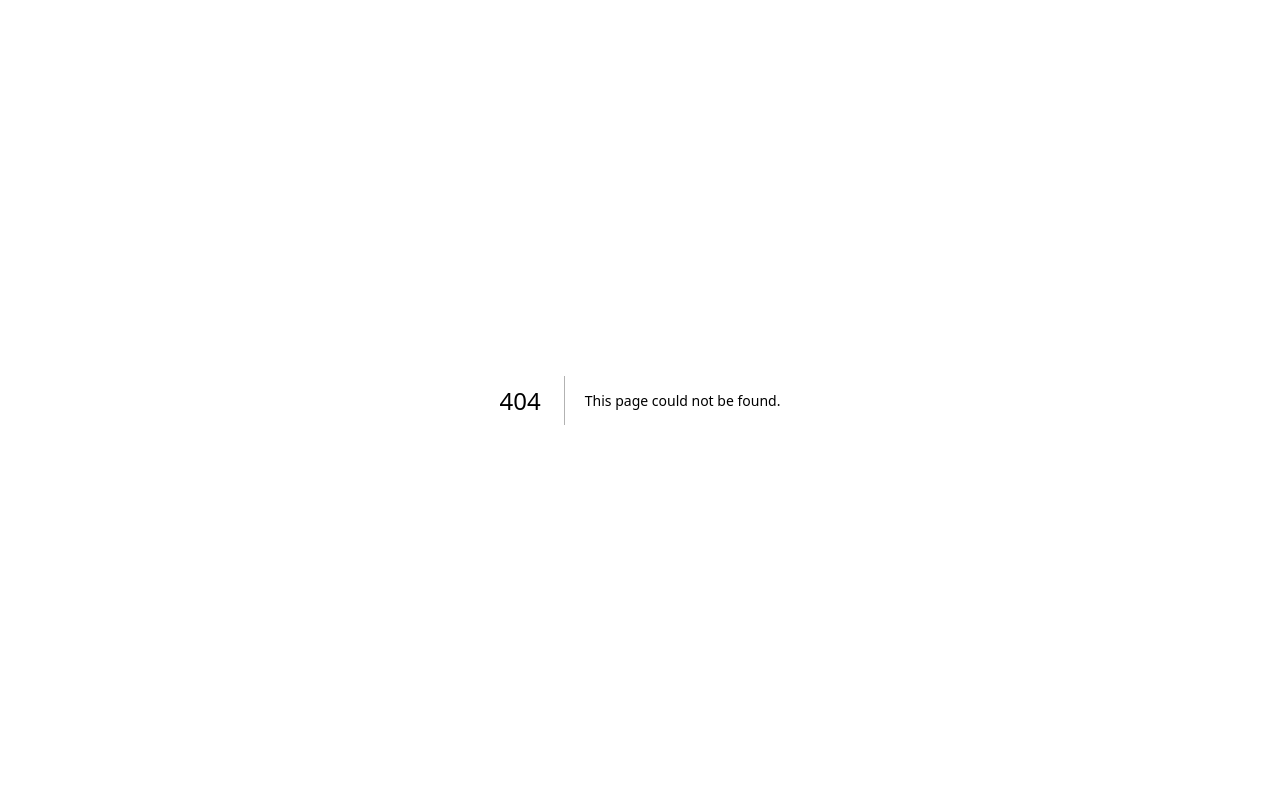
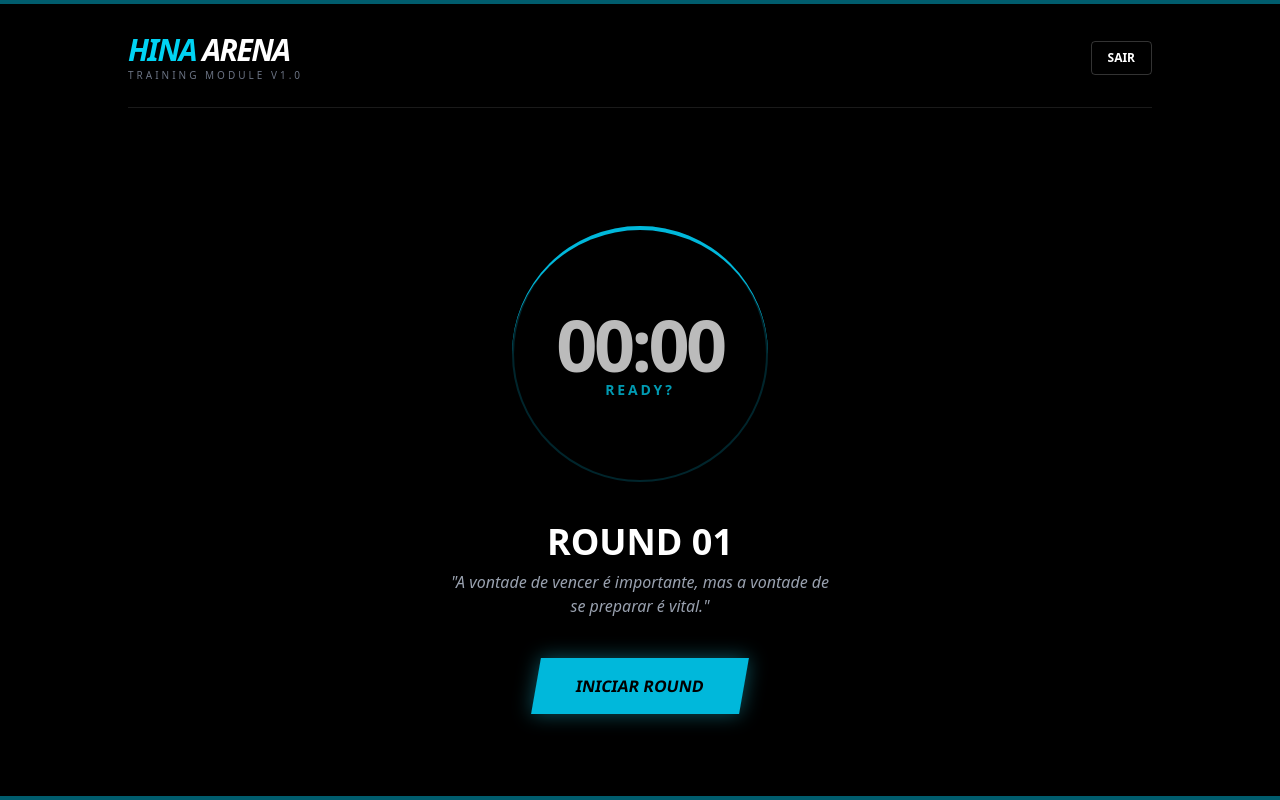
Before and after one commit to FelipeGdasilva/hina-landing-page, a Next.js app: page /treino in a window 1280 px wide. Before the commit this address had no page. Built offline with nearby package versions, Linux system fonts and the light colour scheme.

Commit message:
feat: implement useTimer custom hook and arena logic

```diff
--- /dev/null
+++ b/src/app/treino/page.tsx
@@ -0,0 +1,72 @@
+"use client";
+
+import Link from 'next/link';
+import { useTimer } from '../../hooks/useTimer';
+
+export default function TreinoPage() {
+  const { ativo, formatarTempo, alternarTimer } = useTimer();
+
+  return (
+    <main className="relative min-h-screen bg-black text-white flex flex-col items-center p-8 overflow-hidden">
+      {/* Detalhes de HUD nas bordas */}
+      <div className="absolute top-0 left-0 w-full h-1 bg-cyan-500 opacity-50"></div>
+      <div className="absolute bottom-0 left-0 w-full h-1 bg-cyan-500 opacity-50"></div>
+
+      {/* Cabeçalho */}
+      <header className="w-full max-w-5xl flex justify-between items-center mb-16 border-b border-white/10 pb-6 z-10">
+        <div>
+          <h1 className="text-3xl font-black italic tracking-tighter text-cyan-400">
+            HINA <span className="text-white">ARENA</span>
+          </h1>
+          <p className="text-[10px] text-gray-500 uppercase tracking-[0.3em]">Training Module v1.0</p>
+        </div>
+
+        <div className="flex gap-8 text-right">
+          <Link href="/">
+            <button className="text-xs border border-white/20 hover:bg-white/10 px-4 py-2 rounded-sm transition-all uppercase font-bold text-white">
+              Sair
+            </button>
+          </Link>
+        </div>
+      </header>
+
+      {/* Cronômetro Central */}
+      <section className="relative z-10 flex-1 flex flex-col items-center justify-center">
+        <div className="relative w-64 h-64 mb-10 flex items-center justify-center">
+          <div className="absolute inset-0 border-2 border-cyan-500/20 rounded-full"></div>
+          <div className={`absolute inset-0 border-t-4 border-cyan-500 rounded-full ${ativo ? 'animate-spin' : ''}`}></div>
+
+          <div className="flex flex-col items-center animate-pulse">
+            <span className="text-7xl font-black font-mono tracking-tighter">
+              {formatarTempo()}
+            </span>
+            <span className="text-cyan-400 text-sm font-bold tracking-[0.2em] uppercase">
+              {ativo ? "TREINANDO" : "READY?"}
+            </span>
+          </div>
+        </div>
+
+        <div className="text-center mb-10">
+          <h2 className="text-4xl font-black uppercase mb-2">Round 01</h2>
+          <p className="text-gray-400 max-w-sm italic">"A vontade de vencer é importante, mas a vontade de se preparar é vital."</p>
+        </div>
+
+        {/* Botão de Ação */}
+        <div className="flex gap-4">
+          <button
+            onClick={alternarTimer}
+            className="bg-cyan-500 hover:bg-cyan-400 text-black font-black px-10 py-4 rounded-none skew-x-[-10deg] transition-all active:scale-95 shadow-[0_0_20px_rgba(34,211,238,0.4)]"
+          >
+            {ativo ? "PAUSAR ROUND" : "INICIAR ROUND"}
+          </button>
+        </div>
+      </section>
+
+      {/* Efeito de Brilho no Fundo */}
+      <div
+        className="absolute top-1/2 left-1/2 -translate-x-1/2 -translate-y-1/2 bg-cyan-500/5 rounded-full blur-[120px] -z-10"
+        style={{ width: '800px', height: '800px' }}
+      ></div>
+    </main>
+  );
+}
--- a/src/components/Hero/index.tsx
+++ b/src/components/Hero/index.tsx
@@ -1,3 +1,5 @@
+import Link from 'next/link';
+
 export default function Hero() {
   return (
     <section className="relative min-h-screen w-full flex items-center justify-center overflow-hidden">
@@ -27,11 +29,12 @@ export default function Hero() {
         </p>
 
         {/* Botão de Ação (Estilo Neon) */}
+     <Link href="/treino">
         <button className="flex items-center gap-3 bg-purple-600 hover:bg-cyan-500 px-10 py-5 text-xl font-extrabold text-white rounded-full transition-all hover:scale-105 active:scale-95 group shadow-[0_0_20px_rgba(147,51,234,0.5)]">
           Começar Treino
           <span className="group-hover:translate-x-2 transition-transform">➜</span>
         </button>
-
+      </Link>
         {/* Marca de Apoio */}
         <div className="mt-16 text-sm font-black tracking-[0.3em] text-gray-500 uppercase">
           Project <span className="text-cyan-400">Hina</span> • Training Facility
--- /dev/null
+++ b/src/hooks/useTimer.ts
@@ -0,0 +1,28 @@
+import { useState, useEffect } from 'react';
+
+export function useTimer() {
+  const [segundos, setSegundos] = useState(0);
+  const [ativo, setAtivo] = useState(false);
+
+  useEffect(() => {
+    let intervalo: any = null;
+    if (ativo) {
+      intervalo = setInterval(() => {
+        setSegundos((s) => s + 1);
+      }, 1000);
+    } else {
+      clearInterval(intervalo);
+    }
+    return () => clearInterval(intervalo);
+  }, [ativo]);
+
+  const formatarTempo = () => {
+    const min = Math.floor(segundos / 60);
+    const seg = segundos % 60;
+    return `${min.toString().padStart(2, '0')}:${seg.toString().padStart(2, '0')}`;
+  };
+
+  const alternarTimer = () => setAtivo(!ativo);
+
+  return { segundos, ativo, formatarTempo, alternarTimer };
+}
```
